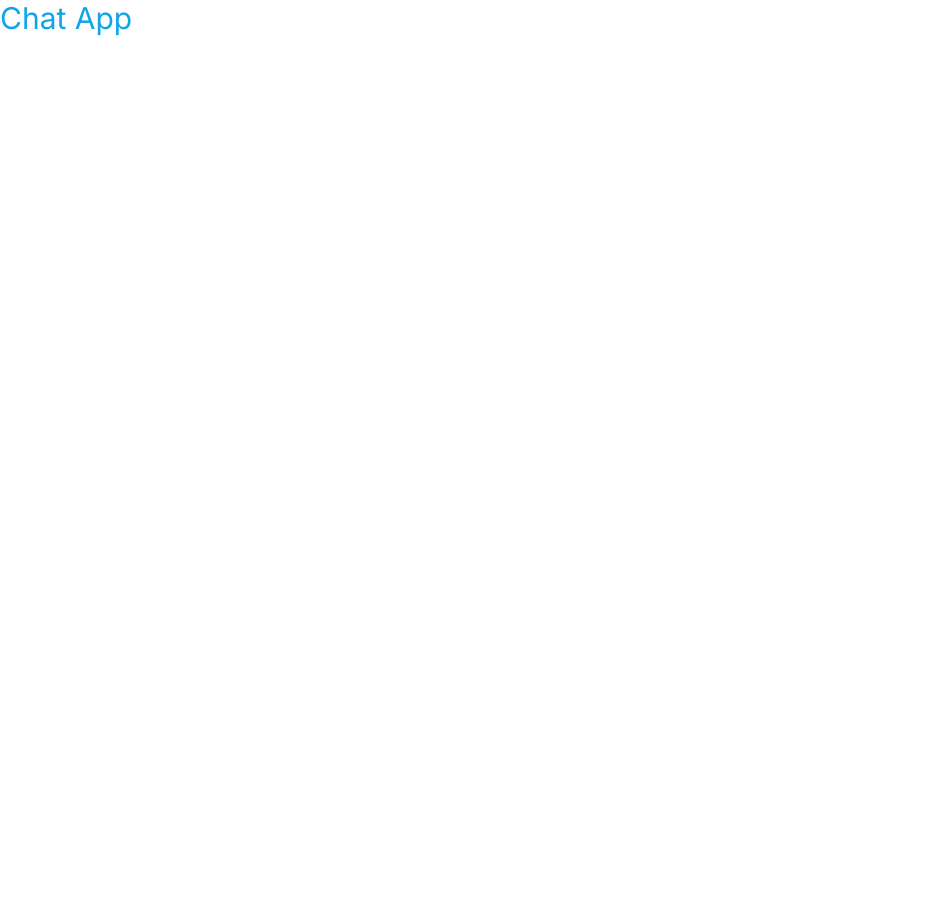
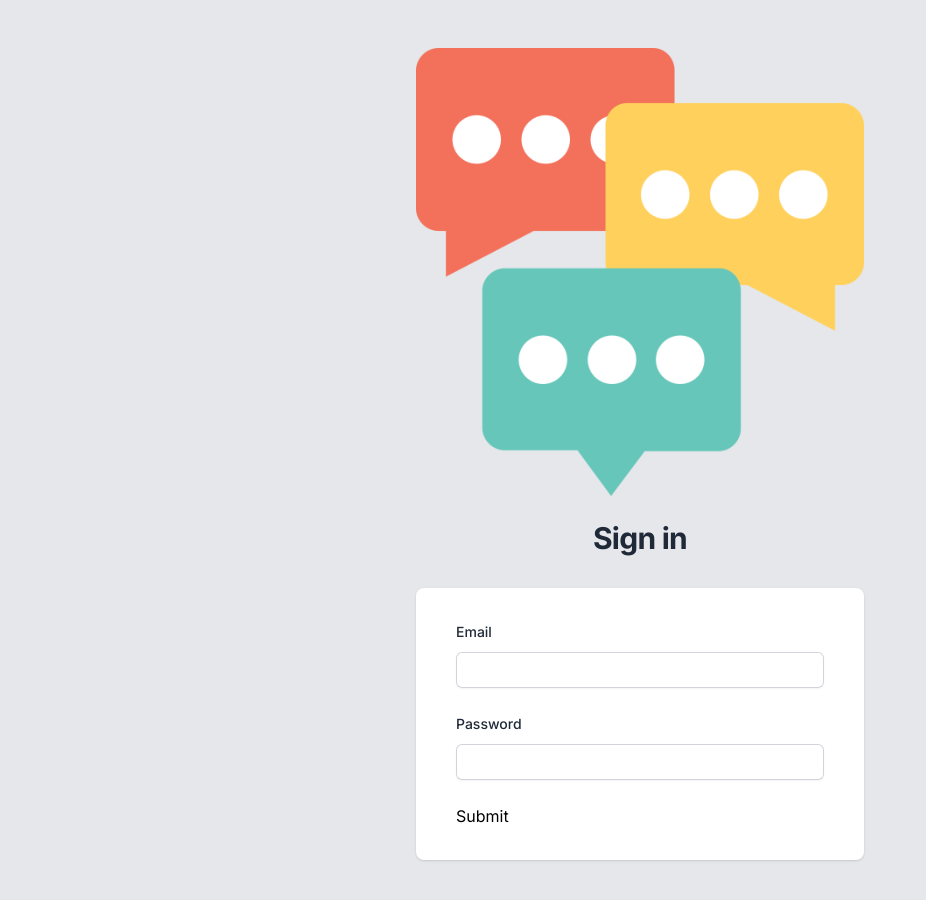
Before and after one commit to ChiarelliLuciano/chat-app, a Next.js app: page / in a window 1280 px wide. Shown: the top 900 px of the page, without its empty margins (0-926 px from the left). Before the commit the page ends 800 px from the top, so only its background shows below. Built offline with nearby package versions, Linux system fonts and the light colour scheme.

Commit message:
add AuthForm & Input components

```diff
--- /dev/null
+++ b/app/(site)/components/AuthForm.tsx
@@ -0,0 +1,77 @@
+"use client";
+import { useState, useCallback } from "react";
+import { FieldValues, SubmitHandler, useForm } from "react-hook-form";
+import Input from "@/app/components/Input/Input";
+
+type Variant = "LOGIN" | "REGISTER";
+
+const AuthForm = () => {
+  const [variant, setVariant] = useState<Variant>("LOGIN");
+  const [loading, setLoading] = useState(false);
+
+  const toggleVariant = useCallback(() => {
+    if (variant === "LOGIN") {
+      setVariant("REGISTER");
+    } else {
+      setVariant("LOGIN");
+    }
+  }, [variant]);
+
+  const {
+    register,
+    handleSubmit,
+    formState: { errors },
+  } = useForm<FieldValues>({
+    defaultValues: {
+      name: "",
+      email: "",
+      password: "",
+    },
+  });
+
+  const onSubmit: SubmitHandler<FieldValues> = (data) => {
+    setLoading(true);
+    if (variant === "REGISTER") {
+      // Axios Register
+    }
+    if (variant === "LOGIN") {
+      // NextAuth SignIn
+    }
+  };
+
+  const socialAction = (action: string) => {
+    setLoading(true);
+    // NextAuth Github/Google SignIn
+  };
+
+  return (
+    <div className="mt-8 sm:mx-auto sm:w-full sm:max-w-md">
+      <div className="bg-white px-4 py-8 shadow sm:rounded-lg sm:px-10">
+        <form className="space-y-6" onSubmit={handleSubmit(onSubmit)}>
+          {variant === "REGISTER" && (
+            <Input id="name" label="Name" register={register} errors={errors} />
+          )}
+          <Input
+            id="email"
+            label="Email"
+            type="email"
+            register={register}
+            errors={errors}
+          />
+          <Input
+            id="password"
+            label="Password"
+            type="password"
+            register={register}
+            errors={errors}
+          />
+          <div>
+            <button>Submit</button>
+          </div>
+        </form>
+      </div>
+    </div>
+  );
+};
+
+export default AuthForm;
--- /dev/null
+++ b/app/(site)/page.tsx
@@ -0,0 +1,22 @@
+import Image from "next/image";
+import AuthForm from "./components/AuthForm";
+
+export default function Home() {
+  return (
+    <div className="flex min-h-full flex-col justify-center py-12 sm:px-6 md:px-7 lg:px-8 bg-gray-200">
+      <div className="sm:mx-auto sm:w-full sm:max-w-md">
+        <Image
+          src="/images/logo.png"
+          alt="logo"
+          height="50"
+          width="50"
+          className="mx-auto w-auto"
+        />
+        <h2 className="mt-6 text-center text-3xl font-bold tracking-tight text-gray-800">
+          Sign in
+        </h2>
+      </div>
+      <AuthForm></AuthForm>
+    </div>
+  );
+}
--- /dev/null
+++ b/app/components/Input/Input.tsx
@@ -0,0 +1,52 @@
+"use client";
+import clsx from "clsx";
+import { FieldErrors, FieldValues, UseFormRegister } from "react-hook-form";
+
+interface InputProps {
+  label: string;
+  id: string;
+  type?: string;
+  required?: boolean;
+  register: UseFormRegister<FieldValues>;
+  errors: FieldErrors;
+  disabled?: boolean;
+}
+
+const Input: React.FC<InputProps> = ({
+  label,
+  id,
+  type,
+  required,
+  register,
+  errors,
+  disabled,
+}) => {
+  return (
+    <div>
+      <label
+        htmlFor={id}
+        className="block text-sm font-medium leading-6 text-gray-800"
+      >
+        {label}
+      </label>
+      <div className="mt-2">
+        <input
+          id={id}
+          type={type}
+          autoComplete={id}
+          disabled={disabled}
+          {...register(id, { required })}
+          className={clsx(
+            `
+          form-input block w-full rounded-md border-0 py-1.5 text-gray-800 shadow-sm ring-1 ring-inset ring-gray-300 placeholder:text-gray-400 focus:ring-2 focus:ring-inset focus:ring-sky-600 sm:text-sm sm:leading-6
+          `,
+            errors[id] && "focus:ring-rose-500",
+            disabled && "opacity-50 cursor-default"
+          )}
+        />
+      </div>
+    </div>
+  );
+};
+
+export default Input;
--- a/app/page.tsx
+++ /dev/null
@@ -1,3 +0,0 @@
-export default function Home() {
-  return <h1 className="text-sky-500 text-3xl">Chat App</h1>;
-}
--- a/package.json
+++ b/package.json
@@ -10,16 +10,20 @@
     "postinstall": "prisma generate"
   },
   "dependencies": {
+    "@tailwindcss/forms": "^0.5.3",
     "@types/node": "20.1.7",
     "@types/react": "18.2.6",
     "@types/react-dom": "18.2.4",
     "autoprefixer": "10.4.14",
+    "clsx": "^1.2.1",
     "eslint": "8.40.0",
     "eslint-config-next": "13.4.2",
     "next": "13.4.2",
     "postcss": "8.4.23",
     "react": "18.2.0",
     "react-dom": "18.2.0",
+    "react-hook-form": "^7.43.9",
+    "react-icons": "^4.8.0",
     "tailwindcss": "3.3.2",
     "typescript": "5.0.4"
   }
--- a/tailwind.config.js
+++ b/tailwind.config.js
@@ -8,5 +8,9 @@ module.exports = {
   theme: {
     extend: {},
   },
-  plugins: [],
+  plugins: [
+    require("@tailwindcss/forms")({
+      strategy: "class",
+    }),
+  ],
 };
```
Also changed, not shown: public/images/logo.png (added), 1 other file (tests, documents, lock files or other folders).
